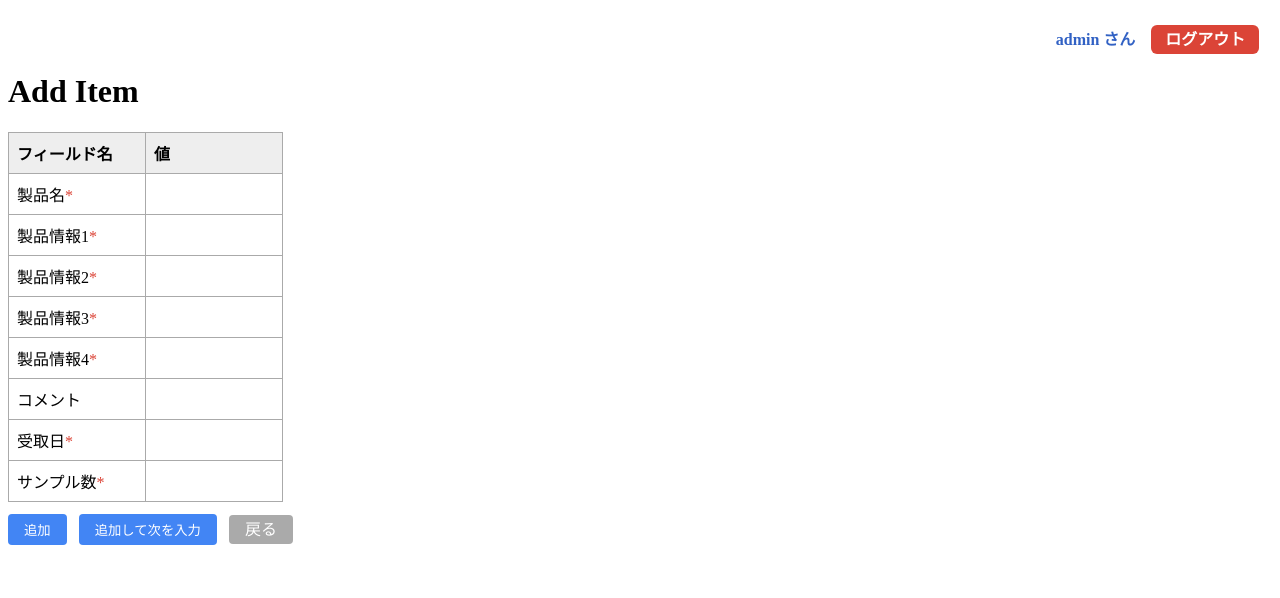
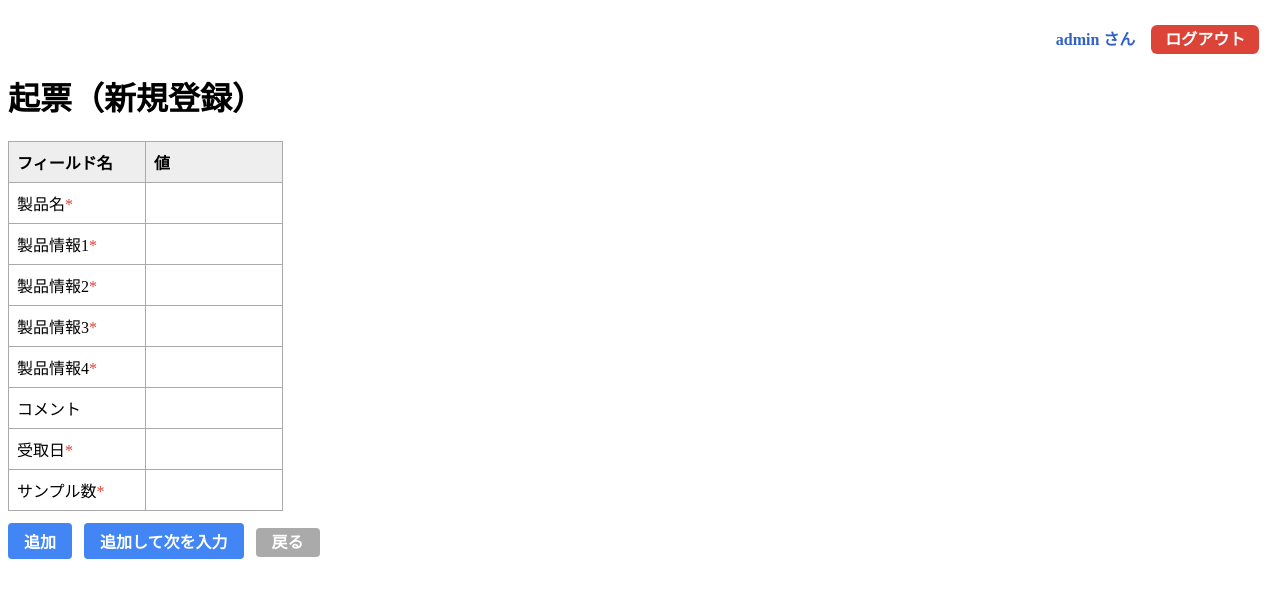
Before and after one commit to ai-programming-base/crud-app, a Flask app: page /add in a window 1280 px wide. Shown: the top 598 px of the page. Run offline with Flask 3, Linux system fonts and the light colour scheme; the visitor is signed in with stand-in values (Sample User, id 1); data comes from the database, SQL or seed files in the repository.

Commit message:
見た目を統一

```diff
--- a/templates/form.html
+++ b/templates/form.html
@@ -8,8 +8,29 @@
         th { background: #eee; text-align: left; }
         td.editing { background: #d0e3f7; }
         .button-group { margin-top: 12px; }
-        .button-group button, .button-group a { margin-right: 8px; padding: 6px 16px; border-radius: 4px; border: none; background: #4285f4; color: #fff; text-decoration: none; cursor: pointer; }
-        .button-group a.cancel { background: #aaa; }
+
+        /* 統一ボタンスタイル */
+        .main-btn, .cancel-btn {
+            border: none;
+            border-radius: 4px;
+            font-size: 1rem;
+            font-weight: bold;
+            padding: 6px 16px;
+            margin-right: 8px;
+            cursor: pointer;
+            text-decoration: none;
+            transition: background .15s;
+        }
+        .main-btn {
+            background: #4285f4;
+            color: #fff;
+        }
+        .main-btn:hover { background: #23468e; color: #fff; }
+        .cancel-btn {
+            background: #aaa;
+            color: #fff;
+        }
+        .cancel-btn:hover { background: #888; color: #fff; }
         .error-message { color: #db4437; font-weight: bold; margin: 8px 0; }
         .info-message { color: #33691e; font-weight: bold; margin: 8px 0; }
     </style>
@@ -79,7 +100,7 @@
             <a href="{{ url_for('logout') }}" style="background:#db4437; color:#fff; padding:6px 14px; border-radius:6px; text-decoration:none; font-weight:bold;">ログアウト</a>
         </div>
     </div>
-    <h1>Add Item</h1>
+    <h1>起票（新規登録）</h1>
     {% if message %}
       <div class="info-message">{{ message }}</div>
     {% endif %}
@@ -114,9 +135,9 @@
             {% endfor %}
         </table>
         <div class="button-group">
-            <button type="submit" name="add">追加</button>
-            <button type="submit" name="add_and_next">追加して次を入力</button>
-            <a href="{% if request.args.get('from_menu') or request.form.get('from_menu') %}{{ url_for('menu') }}{% else %}{{ url_for('index') }}{% endif %}" class="cancel">戻る</a>
+            <button type="submit" name="add" class="main-btn">追加</button>
+            <button type="submit" name="add_and_next" class="main-btn">追加して次を入力</button>
+            <a href="{% if request.args.get('from_menu') or request.form.get('from_menu') %}{{ url_for('menu') }}{% else %}{{ url_for('index') }}{% endif %}" class="cancel-btn">戻る</a>
         </div>
     </form>
 </body>
--- a/templates/index.html
+++ b/templates/index.html
@@ -283,7 +283,7 @@
         </div>
         <div class="button-group" style="margin-top:4px;">
             {% if 'admin' in g.user_roles or 'manager' in g.user_roles or 'proper' in g.user_roles or 'partner' in g.user_roles %}
-                <a href="{{ url_for('add') }}" class="main-btn">起票</a>
+                <a href="{{ url_for('add') }}" class="main-btn">起票（新規登録）</a>
             {% endif %}
             {% if 'admin' in g.user_roles or 'manager' in g.user_roles or 'proper' in g.user_roles %}
                 <button type="button" class="main-btn" onclick="submitApplyRequest()">入庫申請</button>
```
Also changed, not shown: templates/approval.html (+11 -6 lines), templates/bulk_manager_change.html (+25 -2 lines), templates/child_items.html (+25 -2 lines).
